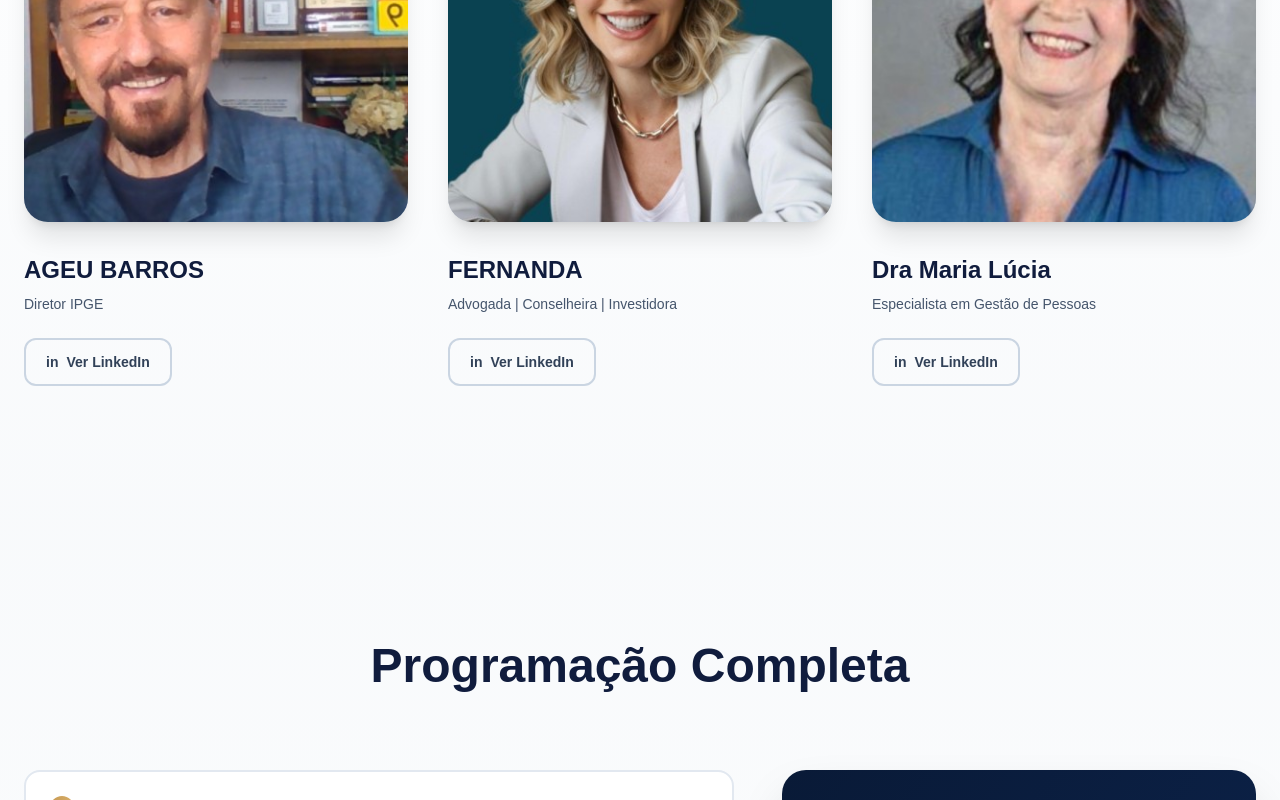
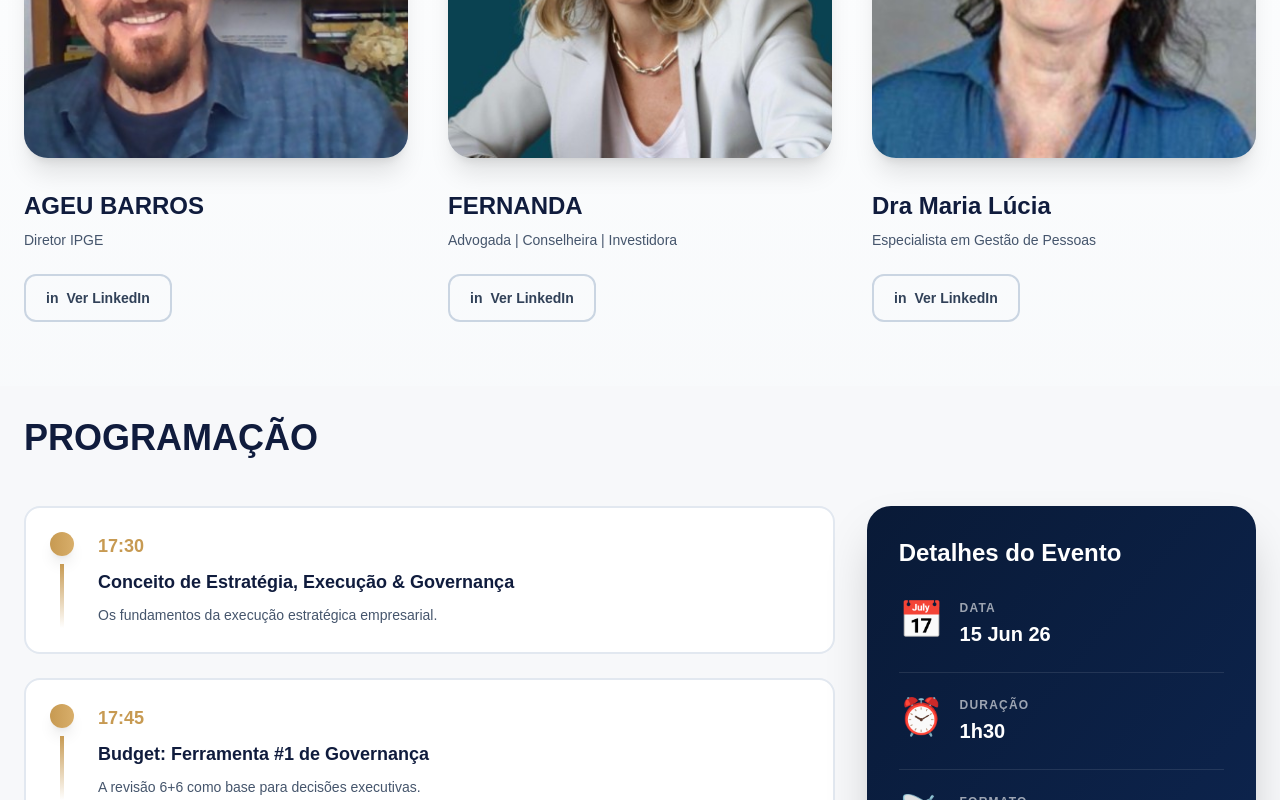
Before and after one commit to cleliapuc/ipge, a Next.js app: page / in a window 1280 px wide. Shown: the part 2000-2800 px from the top of the page. Built offline with nearby package versions, Linux system fonts and the light colour scheme.

Commit message:
Atualização conteúdo

```diff
--- a/app/page.tsx
+++ b/app/page.tsx
@@ -34,37 +34,37 @@ export default function IPGEExecutiveSummit() {
       time: '17:30',
       title: 'Conceito de Estratégia, Execução & Governança',
       desc: 'Os fundamentos da execução estratégica empresarial.',
-      speaker: 'AGEU BARROS',
+     // speaker: 'AGEU BARROS',
     },
     {
-      time: '17:50',
+      time: '17:45',
       title: 'Budget: Ferramenta #1 de Governança',
       desc: 'A revisão 6+6 como base para decisões executivas.',
-      speaker: 'AGEU BARROS',
+      //speaker: 'AGEU BARROS',
     },
     {
-      time: '18:10',
+      time: '18:00',
       title: 'O Processo Organizacional da Execução',
       desc: 'Como alinhar estratégia, pessoas e projetos.',
-      speaker: 'MALU',
+     // speaker: 'MALU',
     },
     {
-      time: '18:25',
+      time: '18:15',
       title: 'O Conselho e o Processo Decisório',
       desc: 'Como estruturar decisões sólidas e alinhadas ao longo prazo.',
-      speaker: 'FERNANDA',
+      //speaker: 'FERNANDA',
     },
     {
-      time: '18:40',
+      time: '18:30',
       title: 'RH no Suporte Estratégico: Mapertest & Jobfit',
       desc: 'Avaliação de perfil e desenvolvimento de talentos estratégicos.',
-      speaker: 'MALU',
+      //speaker: 'MALU',
     },
     {
-      time: '18:55',
+      time: '18:45',
       title: 'Governança & Valuation',
       desc: 'Como fortalecer crescimento sustentável e valuation crescente.',
-      speaker: 'FERNANDA',
+     // speaker: 'FERNANDA',
     },
   ];
 
@@ -144,7 +144,7 @@ export default function IPGEExecutiveSummit() {
               {/* Quick info cards */}
               <div className="grid grid-cols-3 gap-4 pt-4">
                 {[
-                  { label: 'Data', value: '15 Jun 26', icon: '📅' },
+                  { label: 'Data', value: '15Jun26', icon: '📅' },
                   { label: 'Horário', value: '17h30 às 19h', icon: '🕘' },
                   { label: 'Formato', value: '100% Online', icon: '📡' },
                 ].map((item) => (
@@ -207,7 +207,7 @@ export default function IPGEExecutiveSummit() {
       </section>
 
       {/* SPEAKERS */}
-      <section id="palestrantes" className="py-32 bg-gradient-to-b from-white to-slate-50">
+      <section id="palestrantes" className="py-16 bg-gradient-to-b from-white to-slate-50">
         <div className="max-w-7xl mx-auto px-6">
           <div className="text-center mb-20">
             <h2 className="text-5xl font-black text-[#101C3D] tracking-tight mb-4">Especialistas do Webinar</h2>
@@ -237,13 +237,16 @@ export default function IPGEExecutiveSummit() {
       </section>
 
       {/* PROGRAM */}
-      <section id="programacao" className="py-32 bg-gradient-to-b from-slate-50 to-white">
+{/* PROGRAM */}
+<section id="programacao" className="pb-24 bg-[#F7F8FA] pt-8">
   <div className="max-w-7xl mx-auto px-6">
-          <h2 className="text-5xl font-black text-[#101C3D] mb-20 text-center">Programação Completa</h2>
+    <h2 className="text-4xl font-black text-[#101C3D] mb-12">PROGRAMAÇÃO</h2>
 
-          <div className="grid lg:grid-cols-[1.5fr_1fr] gap-12">
-            {/* Timeline */}
-            <div className="space-y-8">
+    <div className="grid lg:grid-cols-3 gap-8">
+
+      {/* TIMELINE - Coluna esquerda */}
+      <div className="lg:col-span-2">
+        <div className="space-y-6">
           {schedule.map((item, i) => (
             <div key={item.time} className="group cursor-pointer">
               <div className="flex gap-6 p-6 rounded-2xl bg-white border-2 border-slate-200 hover:border-[#C79A52] hover:shadow-lg transition-all duration-300">
@@ -252,62 +255,74 @@ export default function IPGEExecutiveSummit() {
                   {i < schedule.length - 1 && <div className="w-1 h-16 bg-gradient-to-b from-[#C79A52] to-transparent mt-2"></div>}
                 </div>
 
-                    <div className="flex-1">
+                <div className="flex-1 min-w-0">
                   <div className="flex items-baseline gap-4 mb-2">
-                        <span className="font-black text-[#C79A52] text-xl min-w-[80px]">{item.time}</span>
-                        <span className="text-xs font-semibold text-white bg-[#08152E] px-3 py-1 rounded-full">{item.speaker}</span>
+                    <span className="font-black text-[#C79A52] text-lg min-w-[80px]">{item.time}</span>
                   </div>
-                      <h3 className="font-black text-[#101C3D] text-lg group-hover:text-[#C79A52] transition-colors">{item.title}</h3>
+                  <h3 className="font-black text-[#101C3D] text-lg group-hover:text-[#C79A52] transition-colors whitespace-nowrap overflow-hidden text-ellipsis">
+                    {item.title}
+                  </h3>
                   <p className="text-slate-600 mt-2 text-sm leading-relaxed">{item.desc}</p>
                 </div>
               </div>
             </div>
           ))}
         </div>
+      </div>
 
-            {/* Sidebar */}
-            <div className="space-y-6 h-fit sticky top-6">
-              {/* Event Info */}
-              <div className="bg-gradient-to-br from-[#091A37] to-[#0D2550] text-white rounded-3xl p-10 shadow-2xl">
-                <h3 className="text-2xl font-black mb-8">Detalhes do Evento</h3>
+      {/* DETALHES + INGRESSO - Coluna direita */}
+      <div className="lg:col-span-1 space-y-8">
 
-                <div className="space-y-8">
+        {/* DETALHES DO EVENTO */}
+        <div className="bg-gradient-to-br from-[#091A37] to-[#0D2550] text-white rounded-3xl p-8 shadow-2xl h-fit">
+          <h3 className="text-2xl font-black leading-tight mb-8">Detalhes do Evento</h3>
+
+          <div className="space-y-6">
             {[
-                    { icon: '📅', label: 'Data', value: '15 de Junho, 2026' },
-                    { icon: '⏰', label: 'Duração', value: '1h30 de conteúdo' },
-                    { icon: '📡', label: 'Formato', value: '100% Online' },
-                    { icon: '🔄', label: 'Gravação', value: 'Acesso 30 dias' },
+              { icon: '📅', label: 'DATA', value: '15 Jun 26' },
+              { icon: '⏰', label: 'DURAÇÃO', value: '1h30' },
+              { icon: '📡', label: 'FORMATO', value: '100% Online' },
+              { icon: '🔄', label: 'GRAVAÇÃO', value: '30 dias' },
             ].map((item) => (
-                    <div key={item.label} className="border-b border-white/10 pb-6 last:border-0 last:pb-0">
-                      <p className="text-3xl mb-2">{item.icon}</p>
-                      <p className="text-white/60 text-xs uppercase tracking-wide font-semibold">{item.label}</p>
-                      <p className="text-white font-bold mt-2">{item.value}</p>
+              <div key={item.label} className="flex items-start gap-4 pb-6 border-b border-white/10 last:border-0 last:pb-0">
+                <div className="text-4xl flex-shrink-0">{item.icon}</div>
+                <div className="flex-1">
+                  <p className="text-xs uppercase tracking-widest text-white/60 font-bold mb-1">{item.label}</p>
+                  <p className="text-xl font-black">{item.value}</p>
+                </div>
               </div>
             ))}
           </div>
         </div>
 
-              {/* Ticket */}
-              <div className="bg-gradient-to-br from-[#C79A52] to-[#A67C3A] text-white rounded-3xl p-8 shadow-2xl">
-                <p className="text-sm uppercase tracking-wide font-bold opacity-90 mb-2">Ingresso Individual</p>
-                <h3 className="text-5xl font-black mb-6">R$ 97,00</h3>
-                <p className="text-white/80 text-sm mb-6">ou 4x R$ 24,52</p>
+        {/* INGRESSO INDIVIDUAL */}
+        <div className="bg-gradient-to-br from-[#C79A52] to-[#D8AE6A] rounded-3xl p-8 shadow-2xl">
+          <p className="text-white/90 text-xs font-semibold uppercase tracking-wide mb-3">Ingresso Individual</p>
 
-                <ul className="space-y-3 mb-8 text-sm">
-                  {['Acesso ao evento ao vivo', 'Materiais exclusivos', 'Gravação 30 dias', 'Certificado digital'].map((item) => (
-                    <li key={item} className="flex items-center gap-2">
-                      <span>✓</span> {item}
-                    </li>
-                  ))}
+          <h3 className="text-5xl font-black text-white mb-2">R$ 95,00</h3>
+
+          <p className="text-white/80 mb-6 text-sm">ou 4x R$ 24,52</p>
+
+          <p className="text-white font-bold text-sm mb-6 pb-6 border-b border-white/30">
+            Desconto em grupo: a partir do 2º participante, R$ 45,00
+          </p>
+
+          <ul className="space-y-3 mb-8 text-white text-sm">
+            <li>✓ Acesso ao evento ao vivo</li>
+            <li>✓ Materiais exclusivos</li>
+            <li>✓ Gravação 30 dias</li>
+            <li>✓ Certificado digital</li>
           </ul>
 
-                <a href="https://pay.hotmart.com/SEU-LINK-AQUI" target="_blank" className="w-full bg-white text-[#C79A52] font-black py-5 rounded-xl hover:shadow-lg transition-all duration-300 text-center">
+          <button className="w-full bg-white text-[#C79A52] font-black py-3 rounded-2xl hover:shadow-lg transition-all text-lg">
             GARANTIR VAGA
-                </a>
+          </button>
 
-                <p className="text-center text-white/70 text-xs mt-4">🔒 Pagamento seguro via Hotmart</p>
+          <p className="text-center text-white/70 text-xs mt-4">🔒 Pagamento seguro</p>
         </div>
+
       </div>
+
     </div>
   </div>
 </section>
```
Lines whose indentation alone changed are shown as unchanged.
